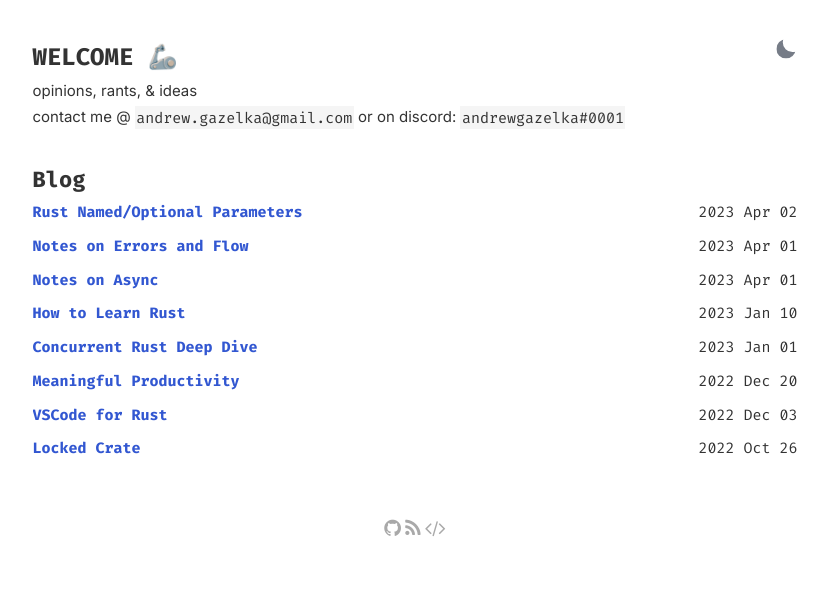
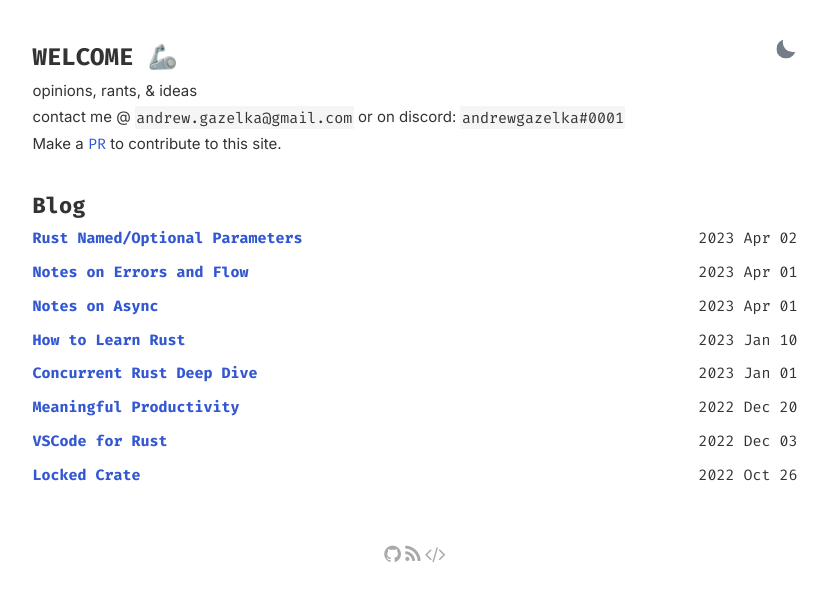
Before and after one commit to andrewgazelka/andrewgazelka.github.io, a Jekyll site: the page built from index.html, in a window 1280 px wide. Shown: the top 601 px of the page, without its empty margins (225-1053 px from the left). Built offline with Jekyll 4.4.1, drawn with Linux system fonts in a browser that asks for light colours.

Commit message:
add PR text

```diff
--- a/index.html
+++ b/index.html
@@ -11,7 +11,8 @@ layout: default
     <div class="bio">
         {{ site.description }}<br>
         contact me @ <code class="language-plaintext">andrew.gazelka@gmail.com</code> or on discord: <code
-            class="language-plaintext">andrewgazelka#0001</code>
+            class="language-plaintext">andrewgazelka#0001</code><br>
+        Make a <a href="https://github.com/andrewgazelka/andrewgazelka.github.io">PR</a> to contribute to this site.
     </div>
 </section>
 
```
